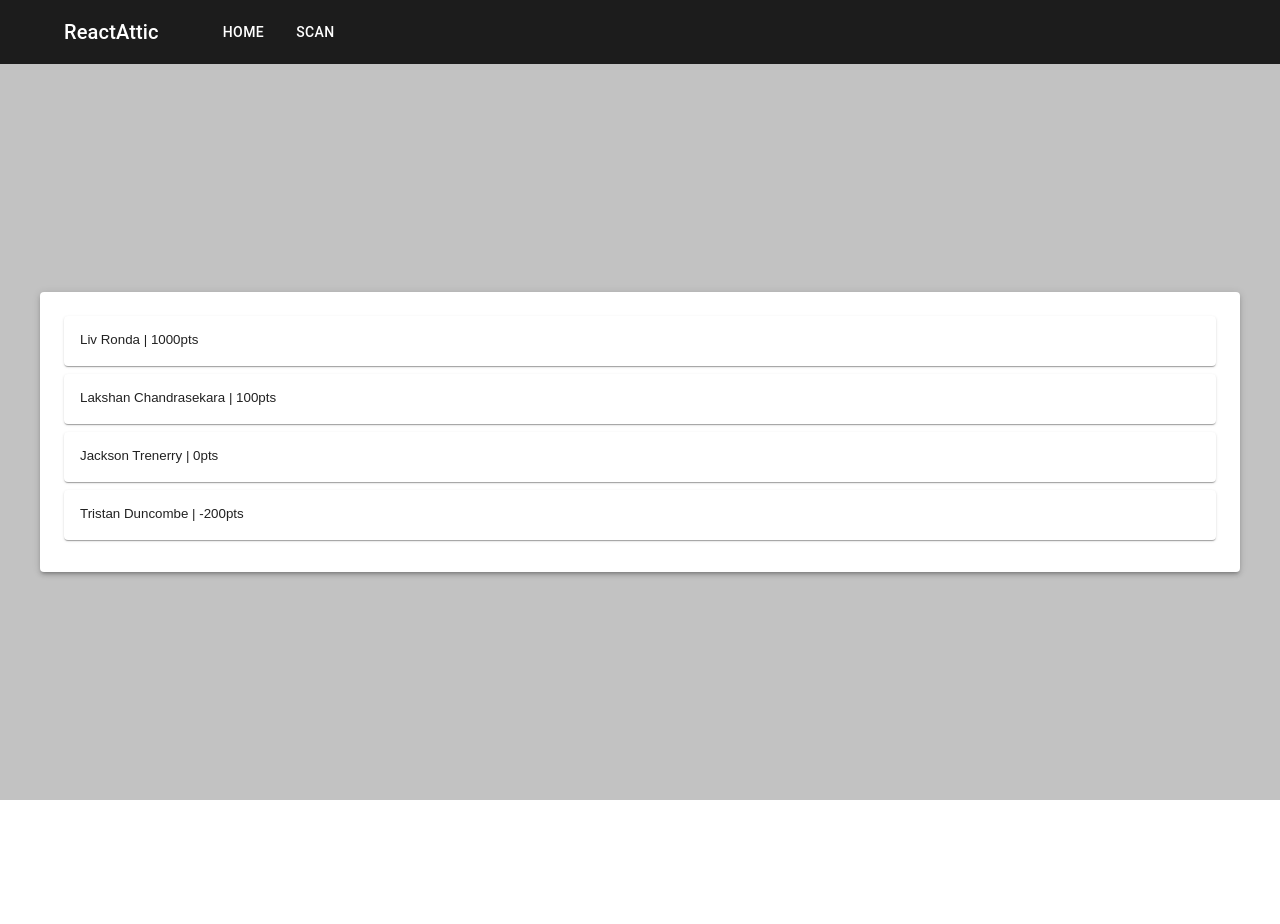
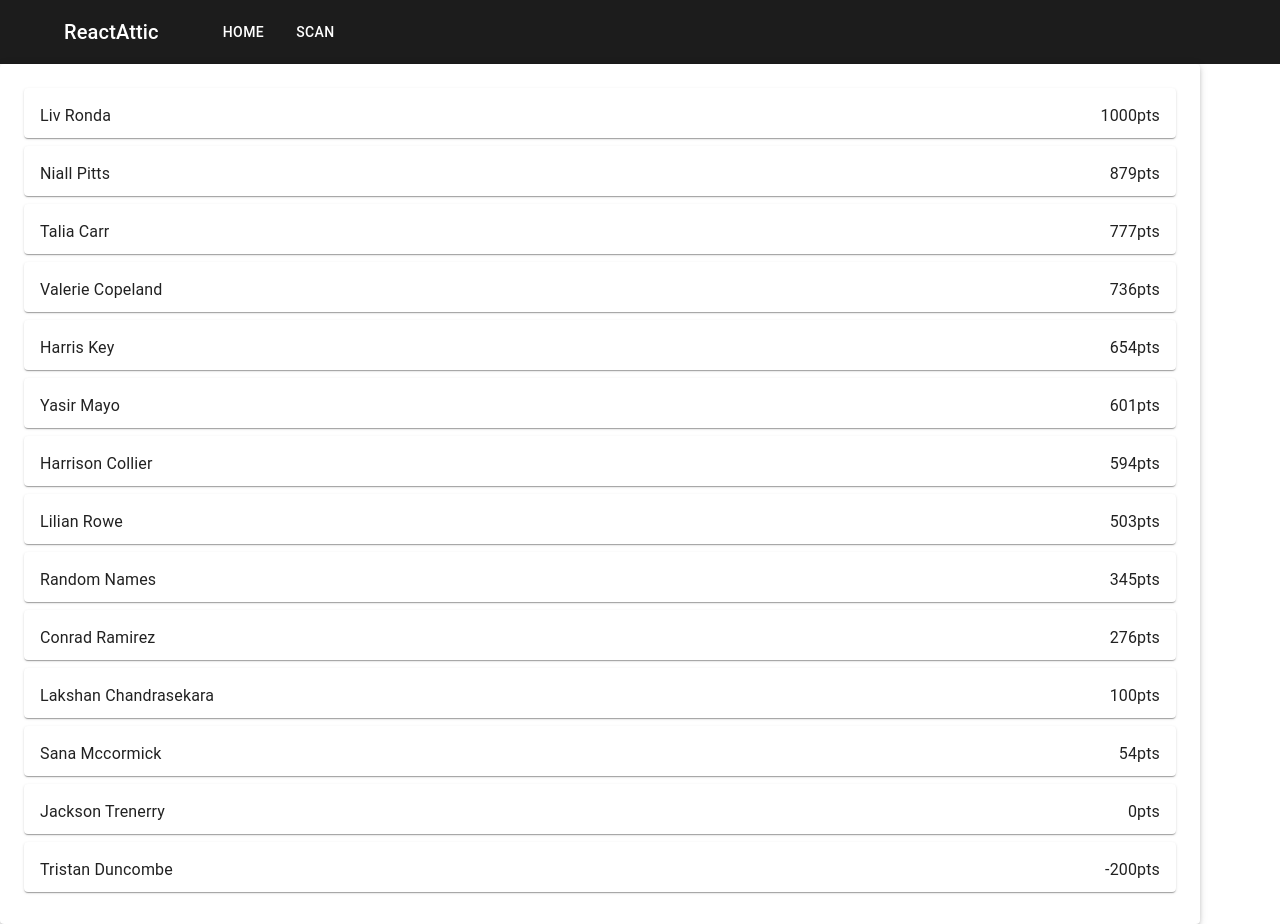
Before and after one commit to tristanduncombe/arch, a React (Create React App) app in the folder arch/: page /leaderboard in a window 1280 px wide. Before the commit the page ends 800 px from the top, so only its background shows below. Built offline with nearby package versions, Linux system fonts and the light colour scheme.

Commit message:
mock data

```diff
--- a/arch/src/pages/Leaderboard.tsx
+++ b/arch/src/pages/Leaderboard.tsx
@@ -1,5 +1,5 @@
 
-import { Box, Card, CardActionArea, CardContent, Paper, Typography } from '@mui/material';
+import { Box, Card, CardActionArea, CardContent, Paper, Stack, Typography } from '@mui/material';
 import React from 'react';
 
 const mockData = [
@@ -7,37 +7,42 @@ const mockData = [
     {name: 'Lakshan Chandrasekara', points: 100},
     {name: 'Jackson Trenerry', points: 0},
     {name: 'Liv Ronda', points: 1000},
+    {name: 'Random Names', points: 345},
+    {name: 'Sana Mccormick', points: 54},
+    {name: 'Yasir Mayo', points: 601},
+    {name: 'Valerie Copeland', points: 736},
+    {name: 'Conrad Ramirez', points: 276},
+    {name: 'Talia Carr', points: 777},
+    {name: 'Lilian Rowe', points: 503},
+    {name: 'Harrison Collier', points: 594},
+    {name: 'Niall Pitts', points: 879},
+    {name: 'Harris Key', points: 654},
 ]
 
 function Leaderboard() {
     return (
-        <Box
-          sx={{
-            flexGrow: 1,
-            backgroundColor: "#c2c2c2",
-            display: "flex",
-            justifyContent: "center",
-            alignItems: "center",
-          }}
-        >
-          <Paper elevation={3} sx={{maxWidth: "lg", width: "100%", px: 3, py: 3}}>
+      <Paper elevation={3} sx={{maxWidth: "lg", width: "100%", height: '100%', px: 3, py: 3}}>
           {mockData.sort((a,b) => {
               if (a.points > b.points) return -1;
               if (a.points < b.points) return 1;
               return 0;
           }).map((d) => (
               <Card sx={{ width: '100%', height: '50px', mb: 1 }}>
-                      <CardActionArea
-                          onClick={() => alert('omg')}
-                      >
+                  <CardActionArea>
                     <CardContent>
-                            {`${d.name} | ${d.points}pts`}
+                        <Stack direction="row" justifyContent="space-between">
+                            <Typography>
+                                {d.name}
+                            </Typography>
+                            <Typography>
+                                {d.points}pts
+                            </Typography>
+                        </Stack>
                     </CardContent>
                   </CardActionArea>
                 </Card>
           ))}
       </Paper>
-        </Box>
     )
 }
 export default Leaderboard;
```
Lines whose indentation alone changed are shown as unchanged.
